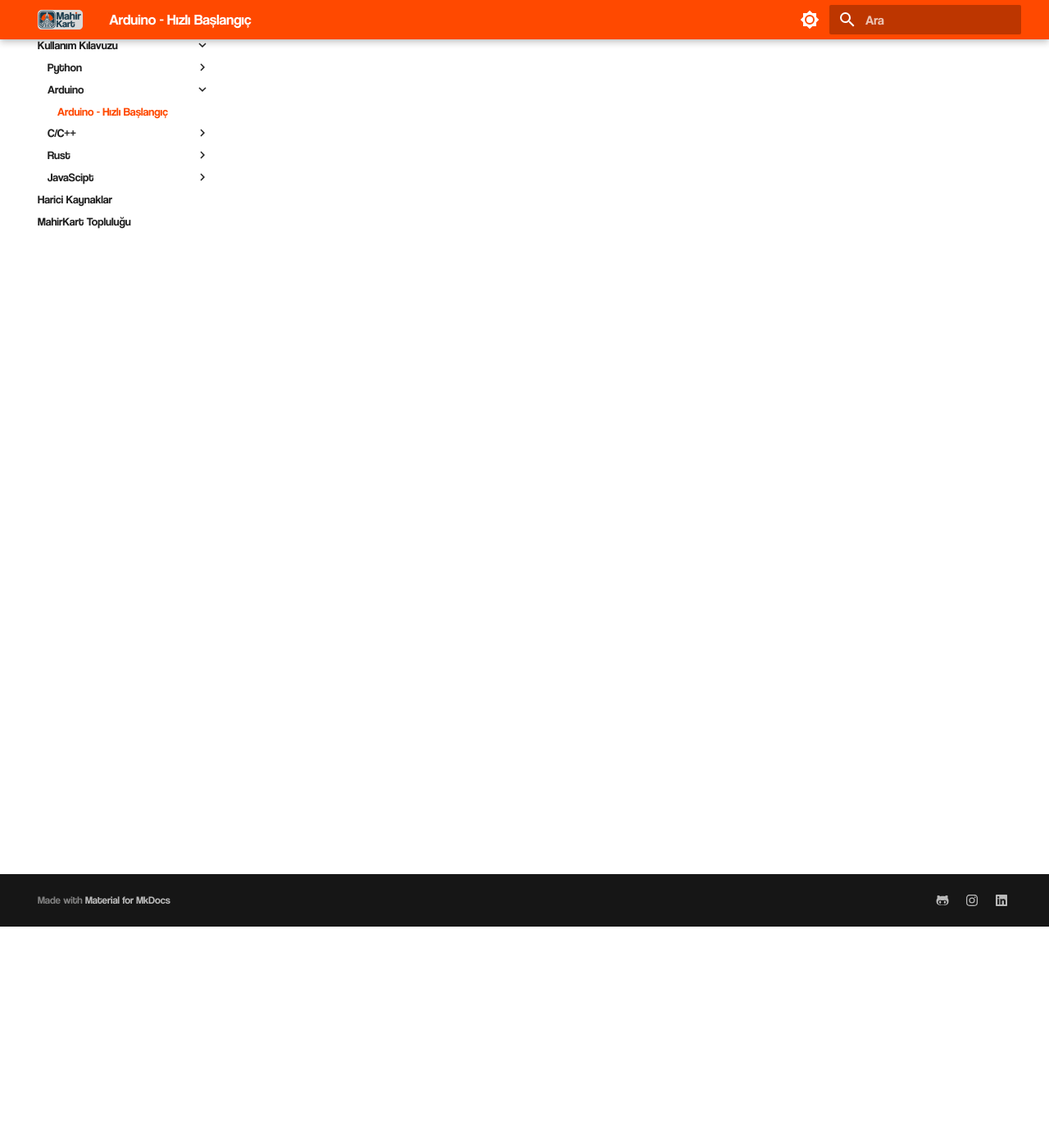
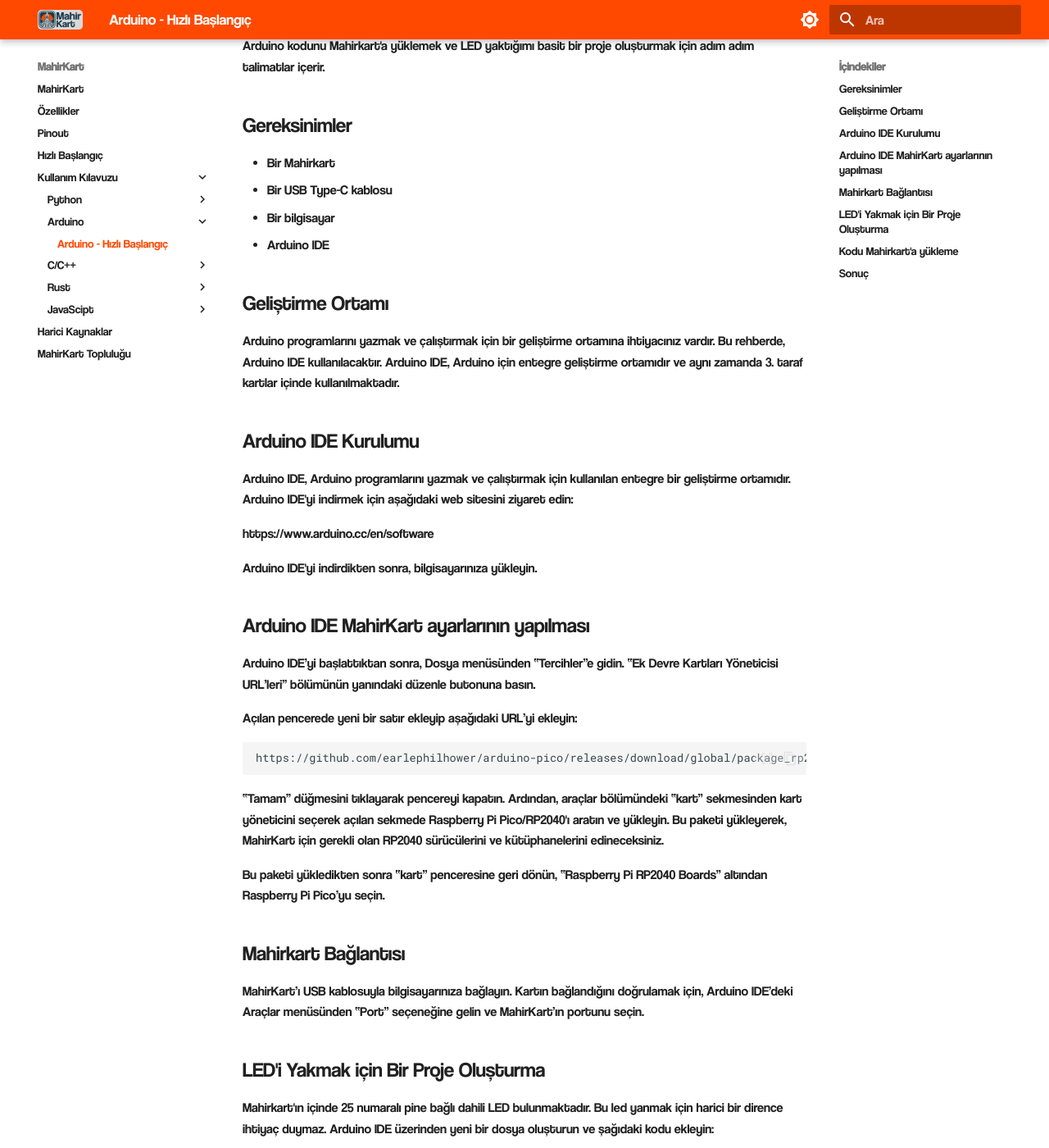
Before and after one commit to BilalAlpaslan/MahirKart-docs, an MkDocs documentation site: the page built from docs/userguide/arduino/quickstart.md, in a window 1280 px wide and 1400 px high, scrolled down 270 px. Shown: the whole window at 82% size. Built offline with MkDocs 1.6.1 and Material for MkDocs 9.7.7, drawn with Linux system fonts in a browser that asks for light colours; some web fonts are replaced; some of the changed text lies outside the part shown.

Commit message:
arduino quickstart

````diff
--- a/docs/userguide/arduino/quickstart.md
+++ b/docs/userguide/arduino/quickstart.md
@@ -1 +1,71 @@
 # Arduino - Hızlı Başlangıç
+Arduino, kendi yazılım dili ve mikrodenetçisine sahip bir platformdur. Arduino IDE üzerinden geliştirilir ve karta aktarılır.
+
+Bu rehber, Arduino ile Mahirkart'ı kullanmaya başlamanıza yardımcı olacaktır. Geliştirme ortamını kurmak, Arduino kodunu Mahirkart'a yüklemek ve LED yaktığımı basit bir proje oluşturmak için adım adım talimatlar içerir.
+
+## Gereksinimler
+
+* Bir Mahirkart
+* Bir USB Type-C kablosu
+* Bir bilgisayar
+* Arduino IDE
+
+## Geliştirme Ortamı
+
+Arduino programlarını yazmak ve çalıştırmak için bir geliştirme ortamına ihtiyacınız vardır. Bu rehberde, Arduino IDE kullanılacaktır. Arduino IDE, Arduino için entegre geliştirme ortamıdır ve aynı zamanda 3. taraf kartlar içinde kullanılmaktadır.
+
+## Arduino IDE Kurulumu
+
+Arduino IDE, Arduino programlarını yazmak ve çalıştırmak için kullanılan entegre bir geliştirme ortamıdır. Arduino IDE'yi indirmek için aşağıdaki web sitesini ziyaret edin:
+
+https://www.arduino.cc/en/software
+
+Arduino IDE'yi indirdikten sonra, bilgisayarınıza yükleyin.
+
+## Arduino IDE MahirKart ayarlarının yapılması
+Arduino IDE’yi başlattıktan sonra, Dosya menüsünden “Tercihler”e gidin. “Ek Devre Kartları Yöneticisi URL’leri” bölümünün yanındaki düzenle butonuna basın.
+
+Açılan pencerede yeni bir satır ekleyip aşağıdaki URL’yi ekleyin:
+
+```
+https://github.com/earlephilhower/arduino-pico/releases/download/global/package_rp2040_index.json
+```
+“Tamam” düğmesini tıklayarak pencereyi kapatın. Ardından, araçlar bölümündeki “kart” sekmesinden kart yöneticini seçerek açılan sekmede Raspberry Pi Pico/RP2040'ı aratın ve yükleyin. Bu paketi yükleyerek, MahirKart için gerekli olan RP2040 sürücülerini ve kütüphanelerini edineceksiniz.
+
+Bu paketi yükledikten sonra “kart” penceresine geri dönün, “Raspberry Pi RP2040 Boards” altından Raspberry Pi Pico’yu seçin.
+
+## Mahirkart Bağlantısı
+
+MahirKart’ı USB kablosuyla bilgisayarınıza bağlayın. Kartın bağlandığını doğrulamak için, Arduino IDE’deki Araçlar menüsünden “Port” seçeneğine gelin ve MahirKart’ın portunu seçin.
+
+## LED'i Yakmak için Bir Proje Oluşturma
+
+Mahirkart'ın içinde 25 numaralı pine bağlı dahili LED bulunmaktadır. Bu led yanmak için harici bir dirence ihtiyaç duymaz. Arduino IDE üzerinden yeni bir dosya oluşturun ve şağıdaki kodu ekleyin:
+
+
+``` c
+const int ledPin = 25;   // Dahili LED 25 numaralı pine bağlı
+
+void setup() {
+  pinMode(ledPin, OUTPUT);
+}
+
+void loop() {
+  digitalWrite(ledPin, HIGH);
+  delay(1000);
+  digitalWrite(ledPin, LOW);
+  delay(1000);
+}
+```
+## Kodu Mahirkart'a yükleme
+
+Kodu düzenledikten sonra Mahirkart'a yüklemek için aşağıdaki adımları izleyin:
+
+* Mahirkart’ın üzerindeki “Bootsel” düğmesine basılı tutun.
+* “Bootsel” düğmesine basılı tutarken MahirKartı bilgisayara USB kablosu ile bağlayın.
+* “Bootsel” düğmesinden elinizi Mahirkart bilgisayara bağlandığında çekin.
+* Kodu Mahirkart'a yükleyin.
+
+## Sonuç
+
+Bu rehber, Arduino ile Mahirkart'ı kullanmaya başlamanıza yardımcı olmayı hedeflemiştir. Rehberin sonunda kendiniz de LED yakmak için basit bir proje oluşturmayı deneyebilirsiniz.
````
Also changed, not shown: docs/userguide/python/quickstart.md (+1 -1 lines).
